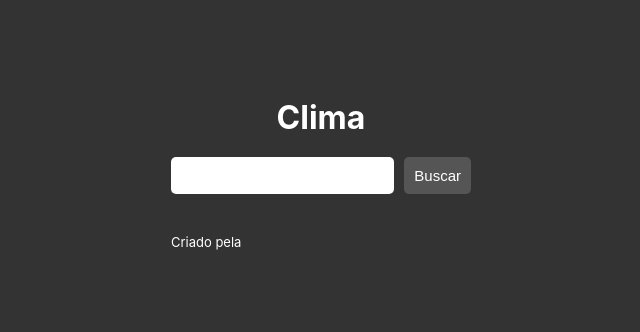
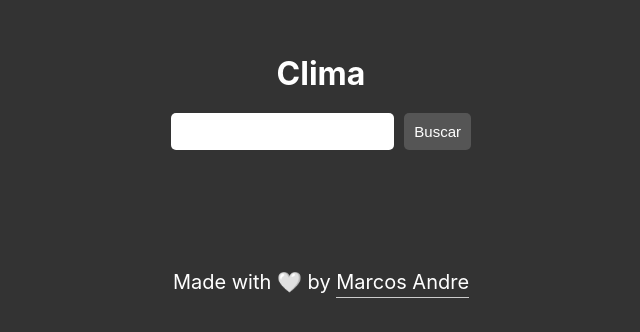
Before and after one commit to iamdevmarcos/weather-app, a React (Vite) app: page / in a window 1280 px wide. Shown: the part 236-568 px from the top of the page, without its empty margins (319-959 px from the left). Built offline with nearby package versions, Linux system fonts and the light colour scheme.

Commit message:
ajusting footer

```diff
--- a/public/assets/style.css
+++ b/public/assets/style.css
@@ -119,7 +119,15 @@ h1 {
 }
 
 footer {
-    margin-top: 20px;
+    text-align:center;
     color: #FFF;
-    font-size: 13px;
+    font-size: 20px;
+    margin-top:100px;
 }
+
+footer a {
+    text-decoration:none;
+    color:#FFF;
+    border-bottom:1px solid #CCC;
+    padding-bottom:3px;
+}
--- a/src/App.tsx
+++ b/src/App.tsx
@@ -29,7 +29,9 @@ const App = () => {
 
       <div className="aviso"></div>
 
-      <footer>Criado pela </footer>
+      <footer>
+        Made with 🤍 by <a href="https://github.com/iamdevmarcos" target="_blank">Marcos Andre</a>
+      </footer>
     </div>
   );
 }
```
